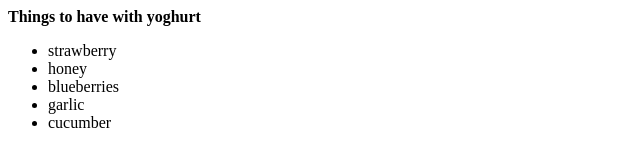
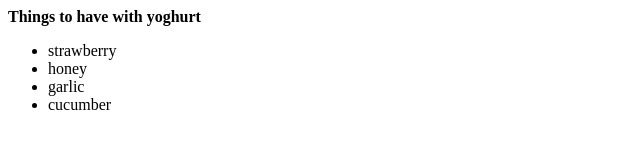
Before and after one commit to hayleytoye55/code-first-intuit, a plain HTML site: page index.html in a window 1280 px wide. Shown: the whole page, without its empty margins (0-640 px from the left). Drawn offline with Linux system fonts and the light colour scheme.

Commit message:
remove blueberries
remove blueberries

```diff
--- a/index.html
+++ b/index.html
@@ -3,7 +3,6 @@
 <ul>
     <li>strawberry</li>
     <li>honey</li>
-    <li>blueberries</li>
     <li>garlic</li>
     <li>cucumber</li>
 </ul>
```
